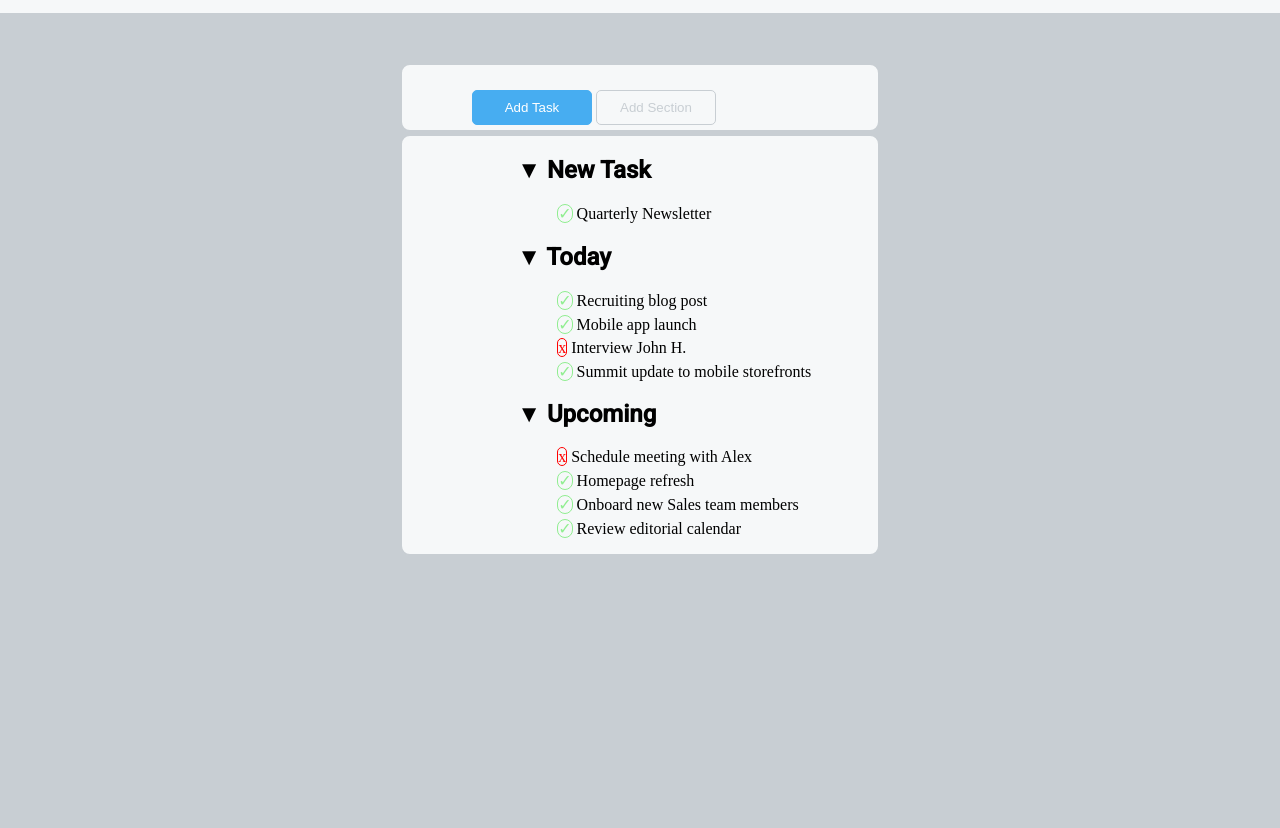
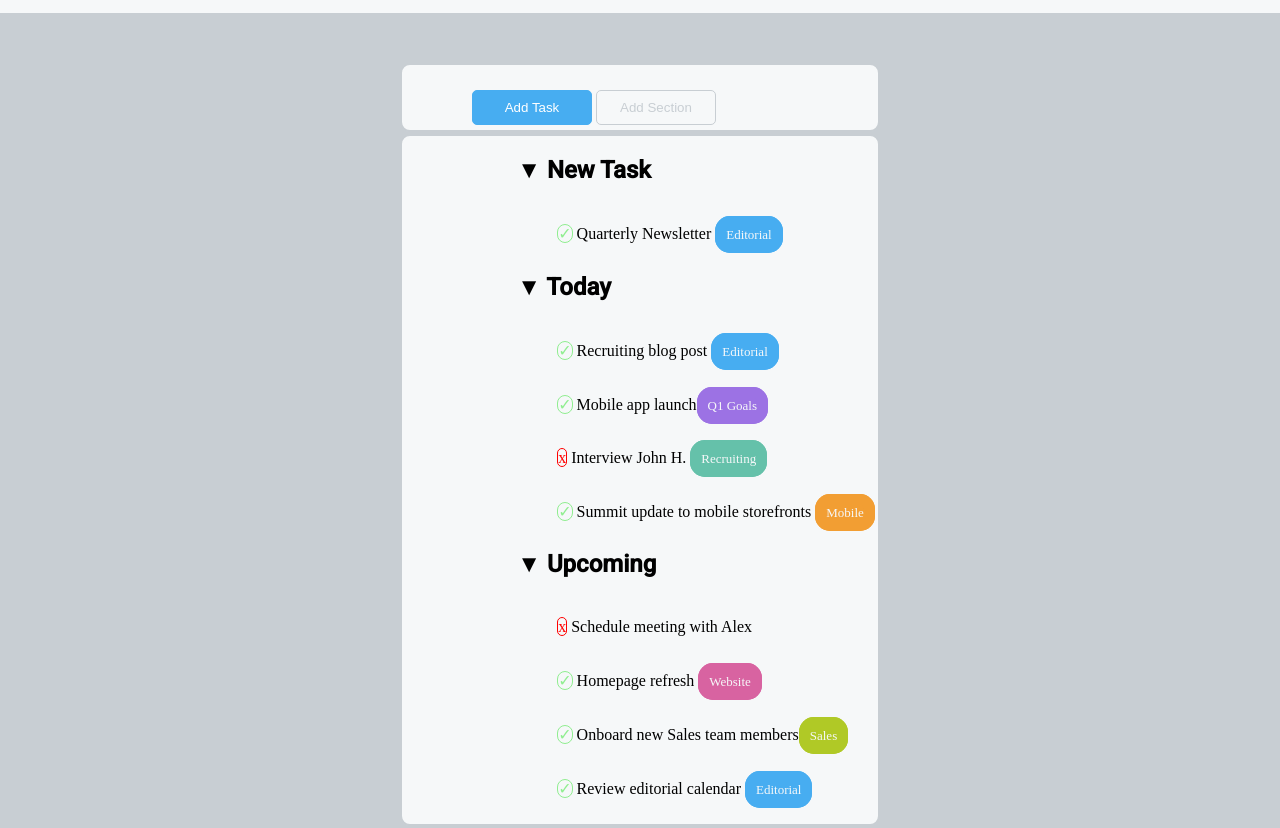
Before and after one commit to LeoSallu/html-css-toboolist, a plain HTML site: page index.html in a window 1280 px wide. Shown: the part 68-896 px from the top of the page. Before the commit the page ends 800 px from the top, so only its background shows below. Drawn offline with Linux system fonts and the light colour scheme.

Commit message:
Completamento box

```diff
--- a/css/style.css
+++ b/css/style.css
@@ -58,9 +58,10 @@ header {
     border: solid 1px #C8CED3;
     border-radius: 5px;
 }
- /* /Bottoni */
 
- /* Sezioni e elenchi */
+/* /Bottoni */
+
+/* Sezioni e elenchi */
 #sezioni {
     background-color: #F6F8F9;
     margin: 2px 400px;
@@ -95,10 +96,70 @@ header {
 .liste {
     list-style-type: none;
 }
-.check{
+
+.check {
     margin-top: 5px;
 }
-.cross{
+
+.cross {
     margin-top: 5px;
 }
+
 /* /Sezioni e elenchi */
+
+/* Box affiancati al elenco */
+
+#space {
+    padding-top: 20px;
+    padding-bottom: 10px;
+}
+
+.editorial {
+    background-color: #47ADF1;
+    color: #F6F8F9;
+    border: 11px solid #47ADF1;
+    border-radius: 15px;
+    font-size: small;
+}
+
+.q1goals {
+    background-color: #9C72E4;
+    color: #F6F8F9;
+    border: 11px solid #9C72E4;
+    border-radius: 15px;
+    font-size: small;
+}
+
+.recruiting {
+    background-color: #65C1AA;
+    color: #F6F8F9;
+    border: 11px solid #65C1AA;
+    border-radius: 15px;
+    font-size: small;
+}
+
+.mobile {
+    background-color: #F29E33;
+    color: #F6F8F9;
+    border: 11px solid #F29E33;
+    border-radius: 15px;
+    font-size: small;
+}
+
+.website {
+    background-color: #D863A1;
+    color: #F6F8F9;
+    border: 11px solid #D863A1;
+    border-radius: 15px;
+    font-size: small;
+}
+
+.sales {
+    background-color: #B0C926;
+    color: #F6F8F9;
+    border: 11px solid #B0C926;
+    border-radius: 15px;
+    font-size: small;
+}
+
+/* Box affiancati al elenco */
--- a/index.html
+++ b/index.html
@@ -37,7 +37,7 @@
             <section class="Task">
                 <h2 class="fontr">&#9660 New Task</h2>
                 <ul class="liste">
-                    <li class="check"> Quarterly Newsletter</li>
+                    <li class="check" id="space"> Quarterly Newsletter <span class="editorial">Editorial</span></li>
                 </ul>
 
             </section>
@@ -45,10 +45,11 @@
             <section class="Today">
                 <h2 class="fontr">&#9660 Today</h2>
                 <ul class="liste">
-                    <li class="check"> Recruiting blog post</li>
-                    <li class="check"> Mobile app launch</li>
-                    <li class="cross"> Interview John H.</li>
-                    <li class="check"> Summit update to mobile storefronts</li>
+                    <li class="check" id="space"> Recruiting blog post <span class="editorial">Editorial</span></li>
+                    <li class="check" id="space"> Mobile app launch<span class="q1goals">Q1 Goals</span></li>
+                    <li class="cross" id="space"> Interview John H. <span class="recruiting">Recruiting</span></li>
+                    <li class="check" id="space"> Summit update to mobile storefronts <span class="mobile">Mobile</span>
+                    </li>
                 </ul>
 
             </section>
@@ -57,10 +58,11 @@
                 <h2 class="fontr">&#9660 Upcoming</h2>
 
                 <ul class="liste">
-                    <li class="cross"> Schedule meeting with Alex</li>
-                    <li class="check"> Homepage refresh</li>
-                    <li class="check"> Onboard new Sales team members</li>
-                    <li class="check"> Review editorial calendar</li>
+                    <li class="cross" id="space"> Schedule meeting with Alex</li>
+                    <li class="check" id="space"> Homepage refresh <span class="website">Website</span></li>
+                    <li class="check" id="space"> Onboard new Sales team members<span class="sales">Sales</span></li>
+                    <li class="check" id="space"> Review editorial calendar <span class="editorial">Editorial</span>
+                    </li>
                 </ul>
                 <!-- Elenchi -->
             </section>
```
